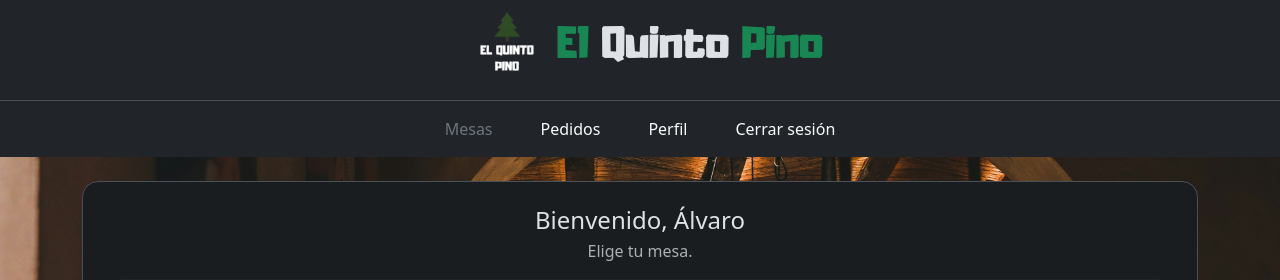
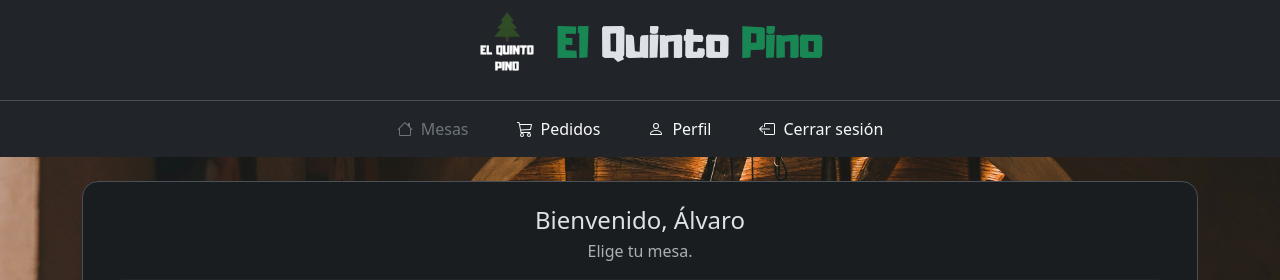
Before and after one commit to amartinezdev/restaurante, a PHP site: page /cliente/cliente.php in a window 1280 px wide. Shown: the top 280 px of the page. Run offline with PHP 8.4, Linux system fonts and the light colour scheme; a user stored in the database is signed in; data comes from the database, SQL or seed files in the repository.

Commit message:
Navbar de cliente terminado

```diff
--- a/components/navbar.php
+++ b/components/navbar.php
@@ -17,27 +17,51 @@ $active  = $active  ?? '';
         <!-- Contenedor colapsable -->
         <div class="collapse navbar-collapse justify-content-center" id="navbarMain">
             <ul class="navbar-nav mb-2 mb-lg-0 text-center">
+                <!-- Mesas -->
                 <li class="nav-item mx-3">
-                    <a class="nav-link <?php echo $active === 'mesas' ? 'text-secondary' : 'text-light' ?>"
+                    <a class="nav-link d-flex align-items-center justify-content-center <?php echo $active === 'mesas' ? 'text-secondary' : 'text-light' ?>"
                         href="<?php echo $navbar1 ?>">
-                        <i class="bi bi-house"></i> Mesas
+                        <svg xmlns="http://www.w3.org/2000/svg" width="16" height="16"
+                            fill="currentColor" class="bi bi-house me-2" viewBox="0 0 16 16">
+                            <path d="M8.707 1.5a1 1 0 0 0-1.414 0L.646 8.146a.5.5 0 0 0 .708.708L2 8.207V13.5A1.5 1.5 0 0 0 3.5 15h9a1.5 1.5 0 0 0 1.5-1.5V8.207l.646.647a.5.5 0 0 0 .708-.708L13 5.793V2.5a.5.5 0 0 0-.5-.5h-1a.5.5 0 0 0-.5.5v1.293zM13 7.207V13.5a.5.5 0 0 1-.5.5h-9a.5.5 0 0 1-.5-.5V7.207l5-5z" />
+                        </svg>
+                        Mesas
                     </a>
                 </li>
+
+                <!-- Pedidos -->
                 <li class="nav-item mx-3">
-                    <a class="nav-link <?php echo $active === 'pedidos' ? 'text-secondary' : 'text-light' ?>"
+                    <a class="nav-link d-flex align-items-center justify-content-center <?php echo $active === 'pedidos' ? 'text-secondary' : 'text-light' ?>"
                         href="<?php echo $navbar2 ?>">
-                        <i class="bi bi-grid"></i> Pedidos
+                        <svg xmlns="http://www.w3.org/2000/svg" width="16" height="16"
+                            fill="currentColor" class="bi bi-cart3 me-2" viewBox="0 0 16 16">
+                            <path d="M0 1.5A.5.5 0 0 1 .5 1H2a.5.5 0 0 1 .485.379L2.89 3H14.5a.5.5 0 0 1 .49.598l-1 5a.5.5 0 0 1-.465.401l-9.397.472L4.415 11H13a.5.5 0 0 1 0 1H4a.5.5 0 0 1-.491-.408L2.01 3.607 1.61 2H.5a.5.5 0 0 1-.5-.5M3.102 4l.84 4.479 9.144-.459L13.89 4zM5 12a2 2 0 1 0 0 4 2 2 0 0 0 0-4m7 0a2 2 0 1 0 0 4 2 2 0 0 0 0-4m-7 1a1 1 0 1 1 0 2 1 1 0 0 1 0-2m7 0a1 1 0 1 1 0 2 1 1 0 0 1 0-2" />
+                        </svg>
+                        Pedidos
                     </a>
                 </li>
+
+                <!-- Perfil -->
                 <li class="nav-item mx-3">
-                    <a class="nav-link <?php echo $active === 'perfil' ? 'text-secondary' : 'text-light' ?>"
+                    <a class="nav-link d-flex align-items-center justify-content-center <?php echo $active === 'perfil' ? 'text-secondary' : 'text-light' ?>"
                         href="<?php echo $navbar3 ?>">
-                        <i class="bi bi-person"></i> Perfil
+                        <svg xmlns="http://www.w3.org/2000/svg" width="16" height="16"
+                            fill="currentColor" class="bi bi-person me-2" viewBox="0 0 16 16">
+                            <path d="M8 8a3 3 0 1 0 0-6 3 3 0 0 0 0 6m2-3a2 2 0 1 1-4 0 2 2 0 0 1 4 0m4 8c0 1-1 1-1 1H3s-1 0-1-1 1-4 6-4 6 3 6 4m-1-.004c-.001-.246-.154-.986-.832-1.664C11.516 10.68 10.289 10 8 10s-3.516.68-4.168 1.332c-.678.678-.83 1.418-.832 1.664z" />
+                        </svg>
+                        Perfil
                     </a>
                 </li>
+
+                <!-- Cerrar sesión -->
                 <li class="nav-item mx-3">
-                    <a class="nav-link text-light" href="cerrarSesion.php">
-                        <i class="bi bi-box-arrow-left"></i> Cerrar sesión
+                    <a class="nav-link d-flex align-items-center justify-content-center text-light" href="cerrarSesion.php">
+                        <svg xmlns="http://www.w3.org/2000/svg" width="16" height="16"
+                            fill="currentColor" class="bi bi-box-arrow-left me-2" viewBox="0 0 16 16">
+                            <path fill-rule="evenodd" d="M6 12.5a.5.5 0 0 0 .5.5h8a.5.5 0 0 0 .5-.5v-9a.5.5 0 0 0-.5-.5h-8a.5.5 0 0 0-.5.5v2a.5.5 0 0 1-1 0v-2A1.5 1.5 0 0 1 6.5 2h8A1.5 1.5 0 0 1 16 3.5v9a1.5 1.5 0 0 1-1.5 1.5h-8A1.5 1.5 0 0 1 5 12.5v-2a.5.5 0 0 1 1 0z" />
+                            <path fill-rule="evenodd" d="M.146 8.354a.5.5 0 0 1 0-.708l3-3a.5.5 0 1 1 .708.708L1.707 7.5H10.5a.5.5 0 0 1 0 1H1.707l2.147 2.146a.5.5 0 0 1-.708.708z" />
+                        </svg>
+                        Cerrar sesión
                     </a>
                 </li>
             </ul>
```
Also changed, not shown: index.php (+6 -2 lines).
